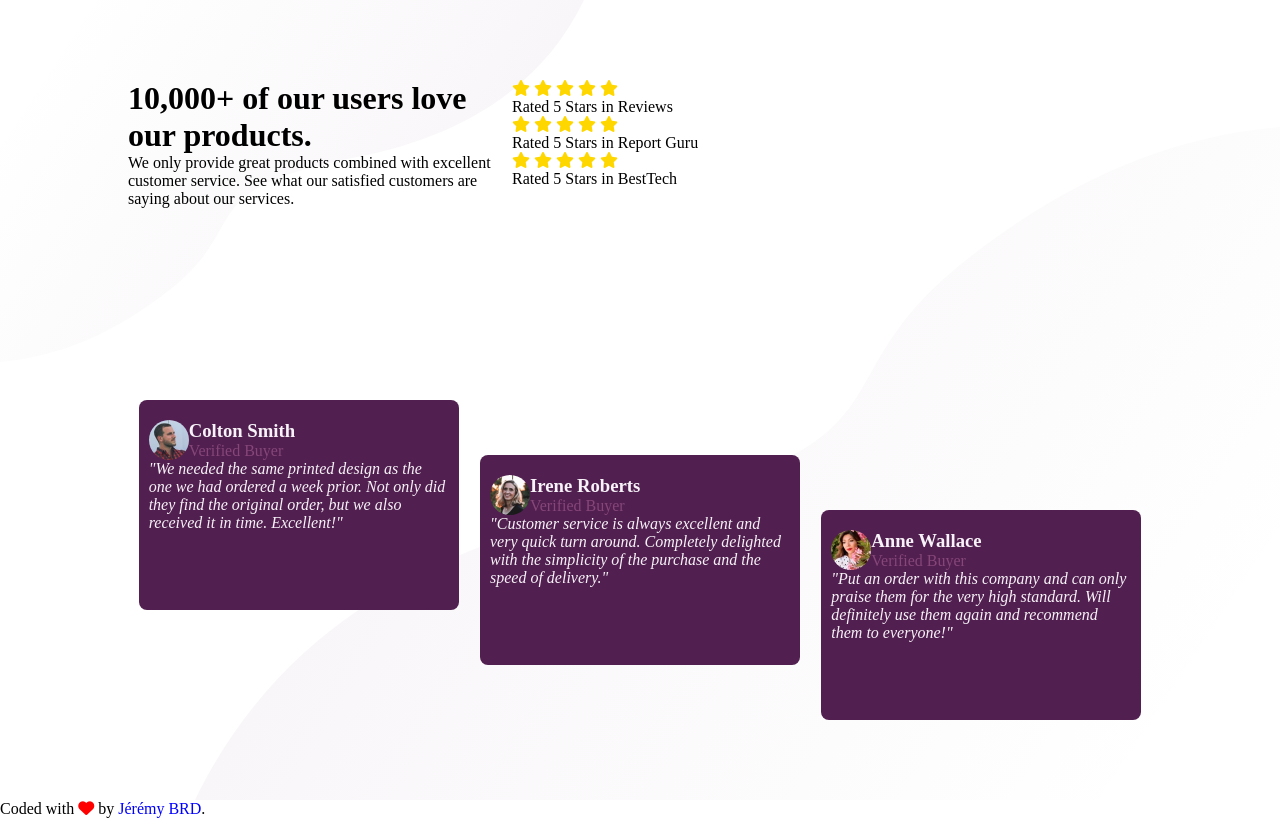
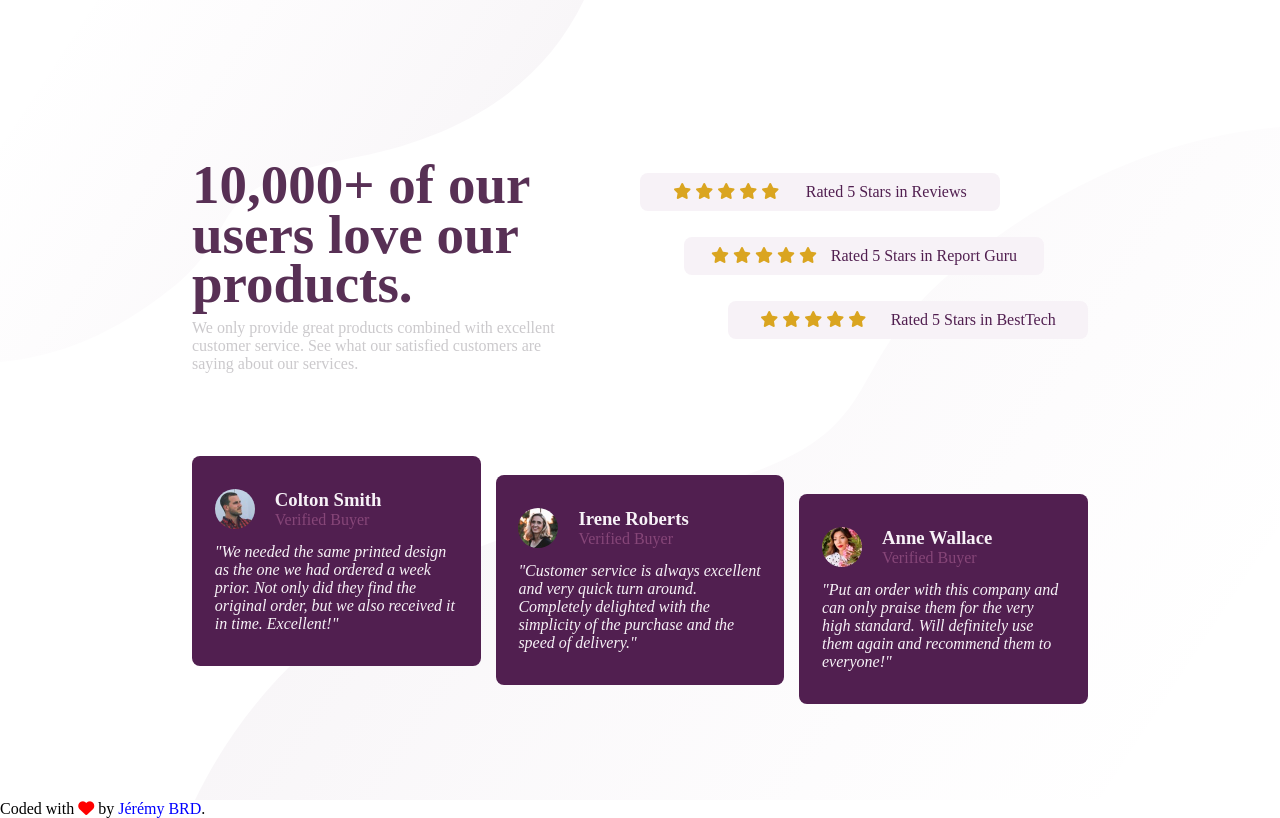
Before and after one commit to JeremyBRD/social-proof-section, a plain HTML site: page index.html in a window 1280 px wide. Drawn offline with Linux system fonts and the light colour scheme.

```diff
--- a/assets/style/style.css
+++ b/assets/style/style.css
@@ -27,37 +27,82 @@
   justify-content: center;
   align-items: center;
   flex-direction: column;
-  height: 100vh;
-  width: 100vw;
+  min-height: 100vh;
+  min-width: 100vw;
   box-sizing: border-box;
 }
 
 .top-content {
   display: flex;
   height: 40vh;
+  margin-bottom: 5vh;
 }
 
 /* CATCHING TEXT */
 .catching-info {
+  box-sizing: border-box;
   width: 30vw;
+  justify-content: space-around;
+  padding: 8vh 0;
+}
+
+.catching-info h1 {
+  font-size: 55px;
+  line-height: 0.9;
+  color: var(--very-dark-purple);
+}
+
+.catching-info p {
+ color : var(--light-grey);
+ margin-top: 10px;
 }
 
 /* RATING */
 .ratings{
-  width: 50vw;
+  box-sizing: border-box;
+  width: 40vw;
+  display: flex;
+  flex-direction: column;
+  justify-content: space-around;
+  padding: 8vh 0vw 8vh 5vw;
+}
+
+.rating {
+  background-color: var(--light-purple);
+  border-radius: 8px;
+  display: flex;
+  padding: 10px 20px;
+  width: 25vw;
+  justify-content: space-around;
+}
+
+.rating p {
+  color: var(--dark-purple);
+}
+
+#rating-1 {
+  align-self: flex-start;
+}
+
+#rating-2 {
+  align-self: center;
+}
+
+#rating-3 {
+  align-self: flex-end;
 }
 
 .stars i {
-  color: gold;
+  color: goldenrod;
 }
 
 
 /* CLIENT ADVICE */
 .clients-advice {
   display: flex;
-  justify-content: space-around;
-  height: 40vh;
-  width: 80vw;
+  justify-content: space-between;
+  height: 31vh;
+  width: 70vw;
 }
 
 #advice-1 {
@@ -76,21 +121,28 @@
   background-color: var(--dark-purple);
   padding: 20px 10px;
   height: 170px;
-  width: 300px;
+  width: 21vw;
   border-radius: 8px;
+  display: flex;
+  justify-content: space-evenly;
+  align-items: center;
+  flex-direction: column;
 }
 
 .head-client-advice {
   display: flex;
+  width: 19vw;
 }
 
 .avatar {
   height: 40px;
   border-radius: 50%;
+  margin-right: 20px;
 }
 
-.advice em {
+.advice p {
   color: var(--light-purple);
+  width: 19vw;
 }
 
 .advice h3 {
--- a/index.html
+++ b/index.html
@@ -37,8 +37,8 @@
             </div>
             <p>Rated 5 Stars in Reviews</p>
           </div>
-          <div class="rating">
-            <div class="stars" id="rating-2">
+          <div class="rating" id="rating-2">
+            <div class="stars">
               <i class="fas fa-star"></i>
               <i class="fas fa-star"></i>
               <i class="fas fa-star"></i>
@@ -47,8 +47,8 @@
             </div>
             <p>Rated 5 Stars in Report Guru</p>
           </div>
-          <div class="rating">
-            <div class="stars" id="rating-3">
+          <div class="rating" id="rating-3">
+            <div class="stars">
               <i class="fas fa-star"></i>
               <i class="fas fa-star"></i>
               <i class="fas fa-star"></i>
```
